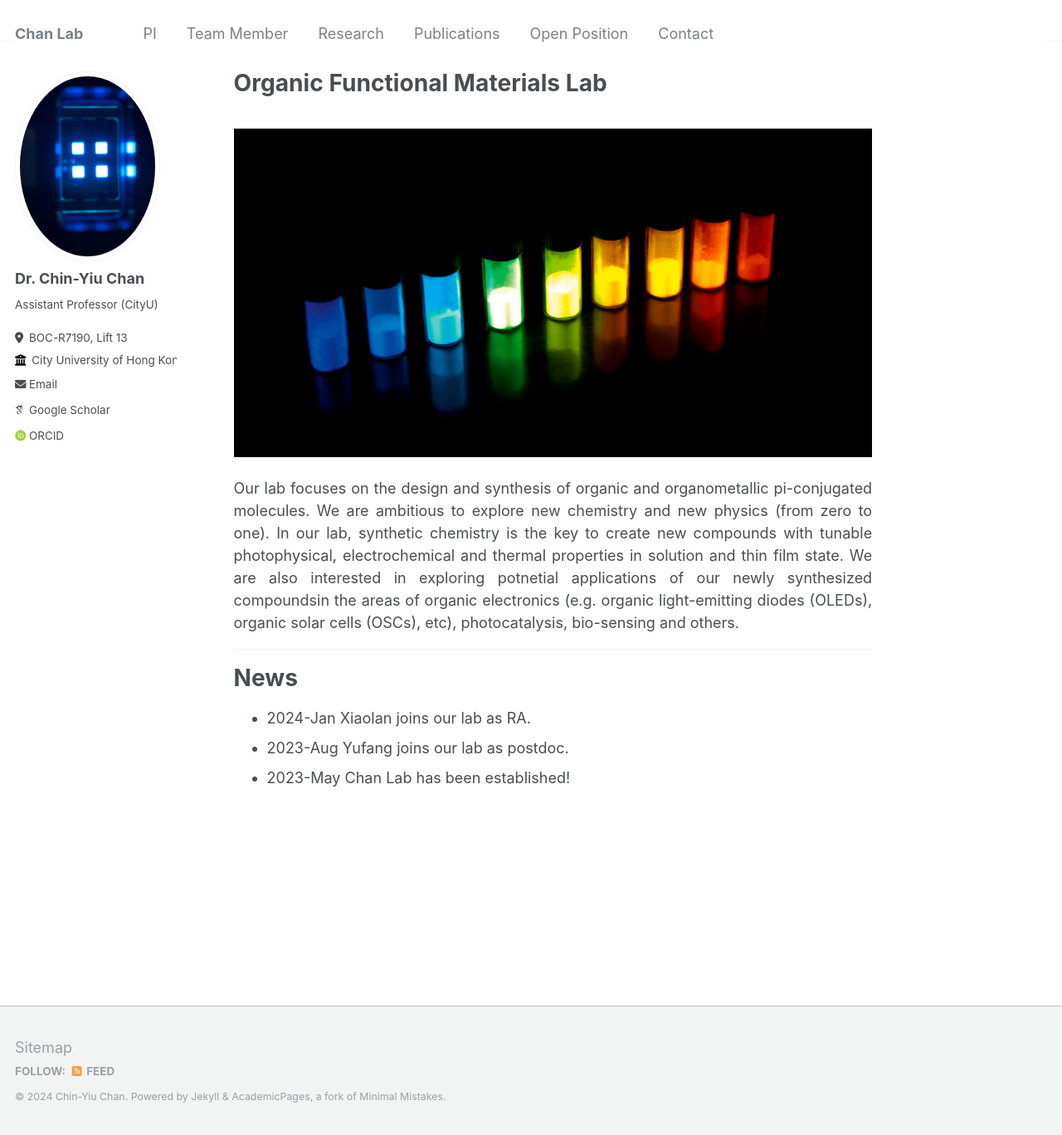
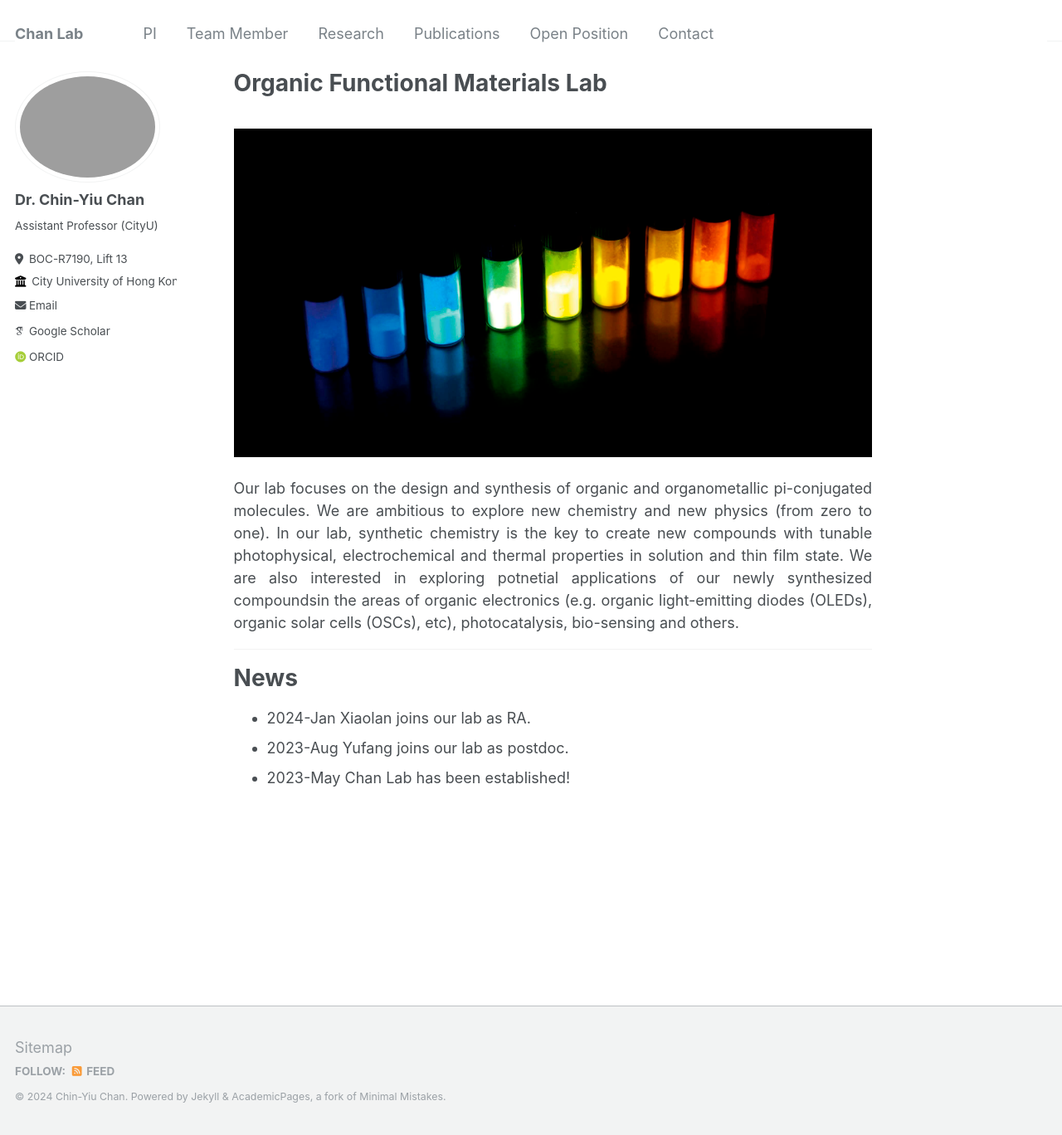
Before and after one commit to cychan-chem/chinychan.github.io, a Jekyll site: the page built from _pages/about.md, in a window 1280 px wide and 1368 px high. Shown: the whole window at 83% size. Built offline with Jekyll 4.4.1, drawn with Linux system fonts in a browser that asks for light colours; some web fonts are replaced.

Commit message:
Update _config.yml

```diff
--- a/_config.yml
+++ b/_config.yml
@@ -21,7 +21,7 @@ repository               : "chinychan/chinychan.github.io"
 #               Additional customization can be done by editing /_includes/author-profile.html
 author:
   # Biographic information
-  avatar           : "blue1.jpg"
+  avatar           : ""
   name             : "Dr. Chin-Yiu Chan"
   pronouns         : # example: "she/her"
   bio              : "Assistant Professor (CityU)"
```
